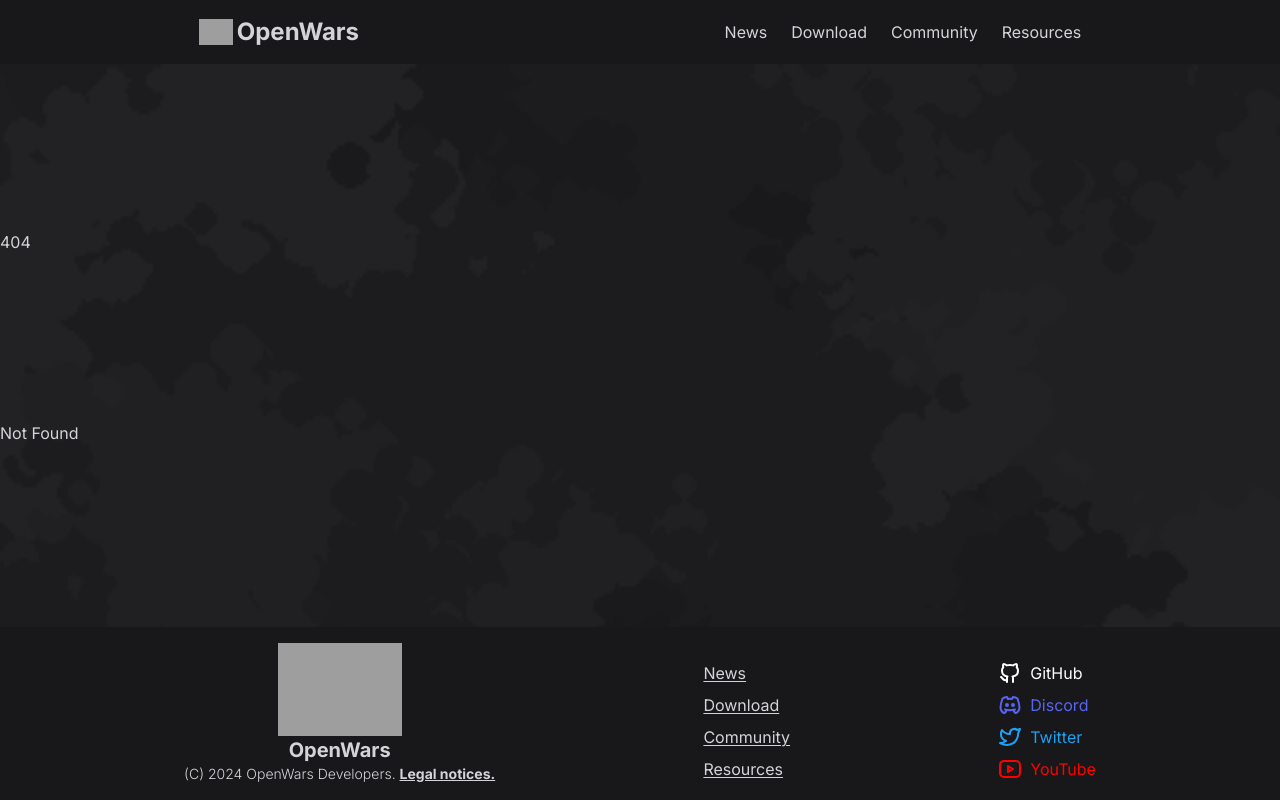
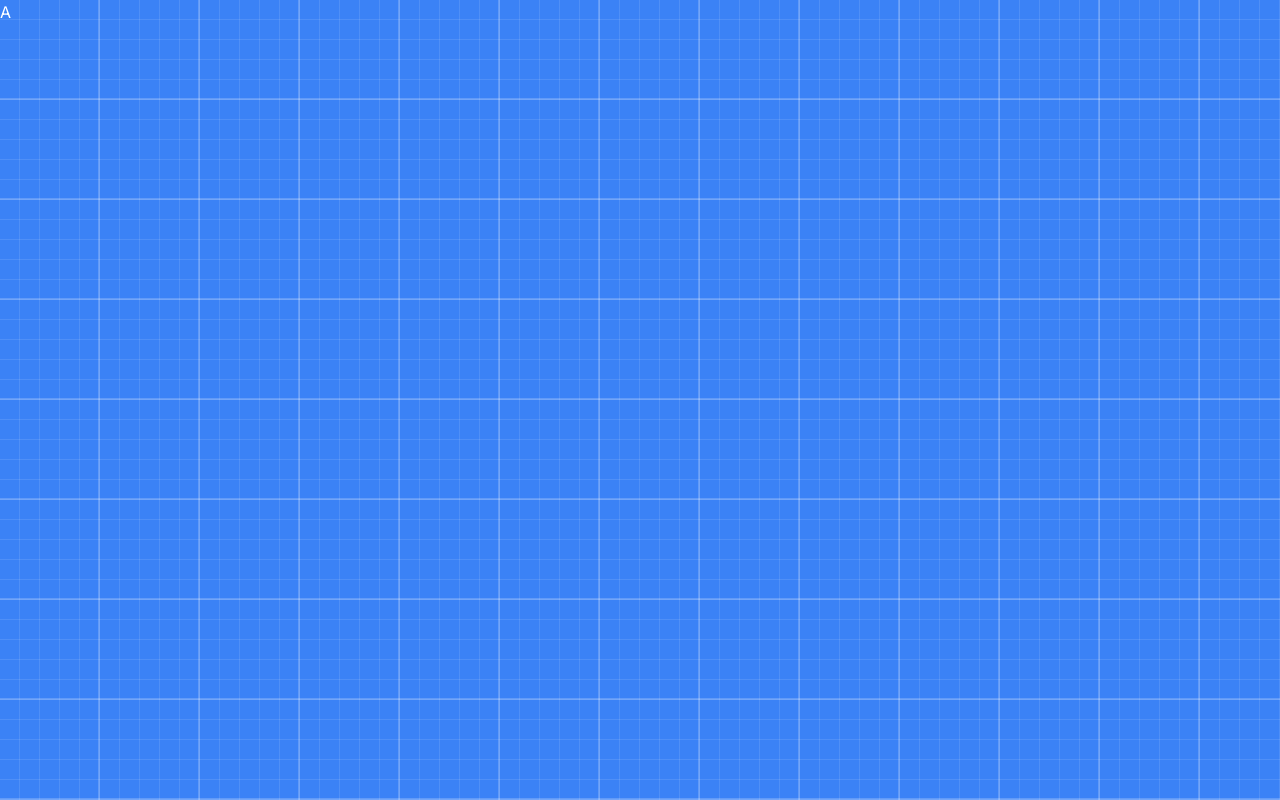
Before and after one commit to OpenWars/website, a SvelteKit app: page /resources in a window 1280 px wide. Before the commit this address had no page. Built offline with nearby package versions, Linux system fonts and the light colour scheme; grey boxes are pictures that could not be loaded.

Commit message:
feat resources: add

```diff
--- a/src/routes/+layout.svelte
+++ b/src/routes/(main)/+layout.svelte
@@ -1,5 +1,5 @@
 <script>
-	import '../styles.css';
+	import '../../styles.css';
 	import Navbar from '$lib/Navbar.svelte';
 	import Footer from '$lib/Footer.svelte';
 </script>
--- a/src/routes/+page.js
+++ b/src/routes/(main)/+page.js
@@ -1,5 +1,5 @@
 export async function load() {
-  let posts = import.meta.glob("../posts/**/*.md")
+  let posts = import.meta.glob("../../posts/**/*.md")
 
   let { metadata } = await posts[Object.keys(posts)[0]]()
 
--- a/src/routes/news/+page.js
+++ b/src/routes/(main)/news/+page.js
@@ -1,5 +1,5 @@
 export async function load() {
-  const mdMod = import.meta.glob("../../posts/**/*.md")
+  const mdMod = import.meta.glob("../../../posts/**/*.md")
 
   let posts = {}
   Object.keys(mdMod)
--- a/src/routes/news/[...slug]/+page.js
+++ b/src/routes/(main)/news/[...slug]/+page.js
@@ -5,7 +5,7 @@
 export async function load({ params }) {
   let slugs = params.slug.split("/")
   console.log(slugs)
-  const { default: post, metadata } = await import(`../../../posts/${slugs[0]}/${slugs[1]}.md`)
+  const { default: post, metadata } = await import(`../../../../posts/${slugs[0]}/${slugs[1]}.md`)
 
   if (!post) {
     return {
--- /dev/null
+++ b/src/routes/resources/+layout.svelte
@@ -0,0 +1,27 @@
+<script>
+	import '../../styles.css';
+</script>
+
+<main class="blueprint min-h-screen text-white">
+	<slot />
+</main>
+
+<style lang="postcss">
+	.blueprint {
+		background-color: theme(colors.blue.500);
+		background-image: linear-gradient(rgba(255, 255, 255, 0.2) 2px, transparent 2px),
+			linear-gradient(90deg, rgba(255, 255, 255, 0.2) 2px, transparent 1px),
+			linear-gradient(rgba(255, 255, 255, 0.1) 1px, transparent 1px),
+			linear-gradient(90deg, rgba(255, 255, 255, 0.1) 1px, transparent 1px);
+		background-size:
+			100px 100px,
+			100px 100px,
+			20px 20px,
+			20px 20px;
+		background-position:
+			-2px -2px,
+			-2px -2px,
+			-1px -1px,
+			-1px -1px;
+	}
+</style>
--- /dev/null
+++ b/src/routes/resources/+page.svelte
@@ -0,0 +1 @@
+<p>A</p>
```
Also changed, not shown: src/routes/(main)/+page.svelte (renamed from src/routes/+page.svelte), src/routes/(main)/community/+page.svelte (renamed from src/routes/community/+page.svelte), src/routes/(main)/download/+page.svelte (renamed from src/routes/download/+page.svelte), src/routes/(main)/legal/+page.svelte (renamed from src/routes/legal/+page.svelte), src/routes/(main)/news/+page.svelte (renamed from src/routes/news/+page.svelte), src/routes/(main)/news/[...slug]/+page.svelte (renamed from src/routes/news/[...slug]/+page.svelte).
